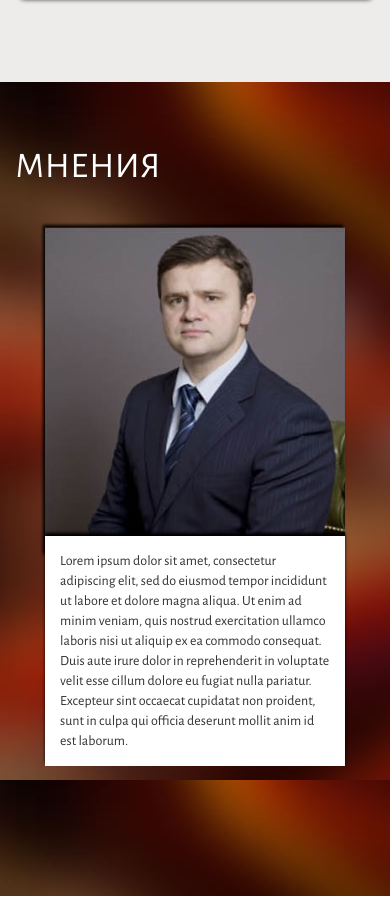
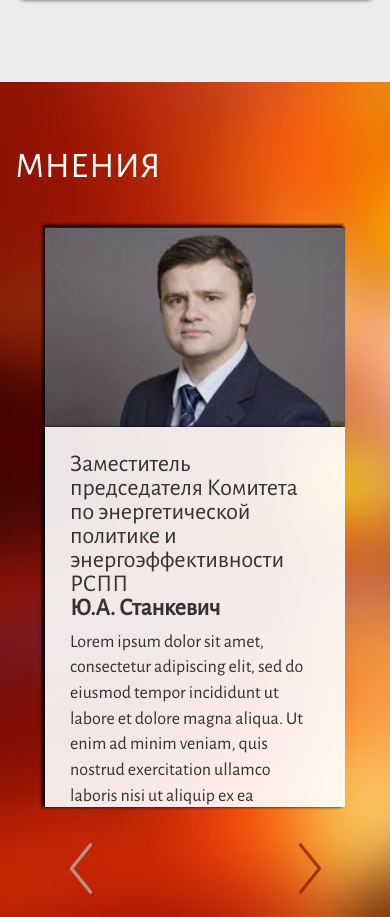
Before and after one commit to hamster1983/boiler, a plain HTML site: page index.html in a window 390 px wide. Shown: the part 4344-5261 px from the top of the page. Before the commit the page ends 5240 px from the top, so only its background shows below. Drawn offline with nearby package versions, Linux system fonts and the light colour scheme.

Commit message:
oppinion 2.0

```diff
--- a/css/style.css
+++ b/css/style.css
@@ -555,8 +555,11 @@ ul.dropdown-menu li a {
 
 
 /* === МНЕНИЯ === */
+
 .container-fluid.oppinion {
 	background-image: url(../img/fon-opp.jpg);
+	background-size: cover;
+	background-position: 50% 50%;
 	padding: 45px 0 80px;
 }
 
@@ -569,7 +572,20 @@ ul.dropdown-menu li a {
 }
 
 .container-fluid.oppinion .foto {
+	height: 380px;
+	width: 40%;
 	box-shadow: -2px -2px 3px black;
+	float: left;
+	background-size: cover;
+	background-position: 50% 0;
+}
+
+.container-fluid.oppinion .foto.stan {
+	background-image: url('../img/oppinion/stankevich.jpg');
+}
+
+.container-fluid.oppinion .foto.anan {
+	background-image: url('../img/oppinion/ananskih.jpg');
 }
 
 .container-fluid.oppinion .border {
@@ -577,13 +593,51 @@ ul.dropdown-menu li a {
 	transform-origin: 0 0;
 	transform: skew(0, -60deg);
 	box-shadow: 0 -5px 3px black;
+	width: 2%;
+	height: 380px;
+	float: left;
 }
 
 .container-fluid.oppinion .text {
-	padding: 15px;
-	background-color: white;
+	padding: 25px;
+	box-sizing: border-box;
+	background-color: rgba(255,255,255,.9);
 	box-shadow: 0 -3px 3px black;
-	transform: translateY(-25px);
+	transform: translateY(-33px);
+	width: 58%;
+	height: 380px;
+	float: left;
+	overflow: auto;
+	font-size: 18px;
+}
+
+.container-fluid.oppinion .opp-title {
+	font-size: 24px;
+	line-height: 24px;
+}
+
+.container-fluid.oppinion .slick-prev:before {
+    content: url('../img/graf-arrow-left.png');
+}
+
+.container-fluid.oppinion .slick-next:before {
+    content: url('../img/graf-arrow-right.png');
+}
+
+.container-fluid.oppinion .slick-next,
+.container-fluid.oppinion .slick-prev {
+	top: 100%;
+	height: 52px;
+	width: 23px;
+	z-index: 1;
+}
+
+.container-fluid.oppinion .slick-next {
+	right: 13%;
+}
+
+.container-fluid.oppinion .slick-prev {
+	left: 80%;
 }
 
 @media screen and (max-width: 1199px) {
@@ -597,13 +651,43 @@ ul.dropdown-menu li a {
 		padding: 30px;
 	}
 	.container-fluid.oppinion .text {
-		transform: translateY(-20px);
+		transform: translateY(-30px);
 	}
 }
 
 @media screen and (max-width: 767px) {
+	.container-fluid.oppinion .text {
+		transform: translateY(0);
+	}
+	.container-fluid.oppinion .slick-next {
+		right: 15%;
+		top: 105%;
+	}
+.container-fluid.oppinion .slick-prev {
+		left: 15%;
+		top: 105%;
+	}
+}
 
+@media screen and (max-width: 550px) {
+	.container-fluid.oppinion .foto,
+	.container-fluid.oppinion .text {
+		float: none;
+		width: 100%;
+	}
+
+	.container-fluid.oppinion .text {
+		box-shadow: -3px 0 3px black;
+	}
 }
+
+@media screen and (max-width: 450px) {
+	.container-fluid.oppinion .foto {
+		height: 200px;
+	}
+}
+
+
 
 /*
 .container-fluid.oppinion {
--- a/index.html
+++ b/index.html
@@ -358,9 +358,20 @@
 				<h1>МНЕНИЯ</h1>
 				<div class="opp-items">
 					<div class="opp-item">
-						<div class="foto"><img src="img/oppinion/stankevich.jpg" alt="" class="img-responsive" /></div>
+						<div class="foto stan"></div>
 						<div class="border hidden-xs"></div>
-						<div class="text">Lorem ipsum dolor sit amet, consectetur adipiscing elit, sed do eiusmod tempor incididunt ut labore et dolore magna aliqua. Ut enim ad minim veniam, quis nostrud exercitation ullamco laboris nisi ut aliquip ex ea commodo consequat. Duis aute irure dolor in reprehenderit in voluptate velit esse cillum dolore eu fugiat nulla pariatur. Excepteur sint occaecat cupidatat non proident, sunt in culpa qui officia deserunt mollit anim id est laborum.</div>
+						<div class="text">
+						<p class="opp-title">Заместитель председателя Комитета по энергетической политике и энергоэффективности РСПП<br />
+						<b>Ю.А. Станкевич</b></p>
+						<p>Lorem ipsum dolor sit amet, consectetur adipiscing elit, sed do eiusmod tempor incididunt ut labore et dolore magna aliqua. Ut enim ad minim veniam, quis nostrud exercitation ullamco laboris nisi ut aliquip ex ea commodo consequat. Duis aute irure dolor in reprehenderit in voluptate velit esse cillum dolore eu fugiat nulla pariatur. Excepteur sint occaecat cupidatat non proident, sunt in culpa qui officia deserunt mollit anim id est laborum.</p></div>
+					</div>
+					<div class="opp-item">
+						<div class="foto anan"></div>
+						<div class="border hidden-xs"></div>
+						<div class="text">
+						<p class="opp-title">Первый заместитель председателя Комитета по энергетике ГД СФ<br />
+						<b>И.А. Ананских</b></p>
+						<p>Рад приветствовать гостей и участников международных специализированных выставок «Рос-Газ-Экспо», «Котлы и горелки», «Энергосбережение и Энергоэффективность. Инновационные технологии и оборудование» и международного конгресса «Энергосбережение и энергоэффективность – динамика развития».</p></div>
 					</div>
 				</div>
 			</div>
--- a/js/scripts.js
+++ b/js/scripts.js
@@ -151,6 +151,16 @@ $(window).load(function() {
 	  slidesToScroll: 1,
 	  speed: 2000,
 	  autoplaySpeed: 7000
+	});
+
+	$('.opp-items').slick({
+	  fade: true,
+	  infinite: true,
+	  autoplay: true,
+	  slidesToShow: 1,
+	  slidesToScroll: 1,
+	  speed: 2000,
+	  autoplaySpeed: 7000
 	})
 
 	/*$('.opp-items').slick({
```
Also changed, not shown: img/oppinion/ananskih.jpg (added).
